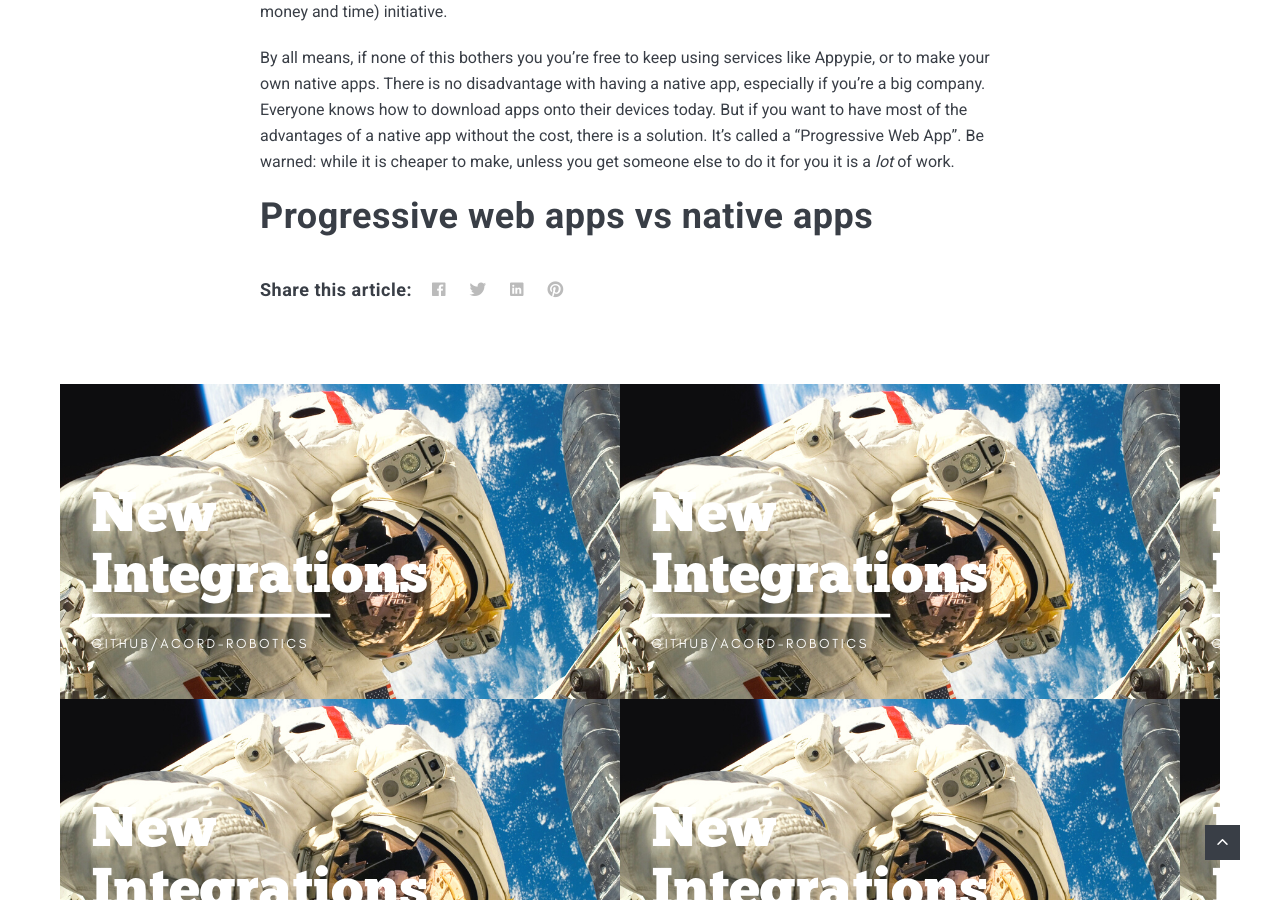
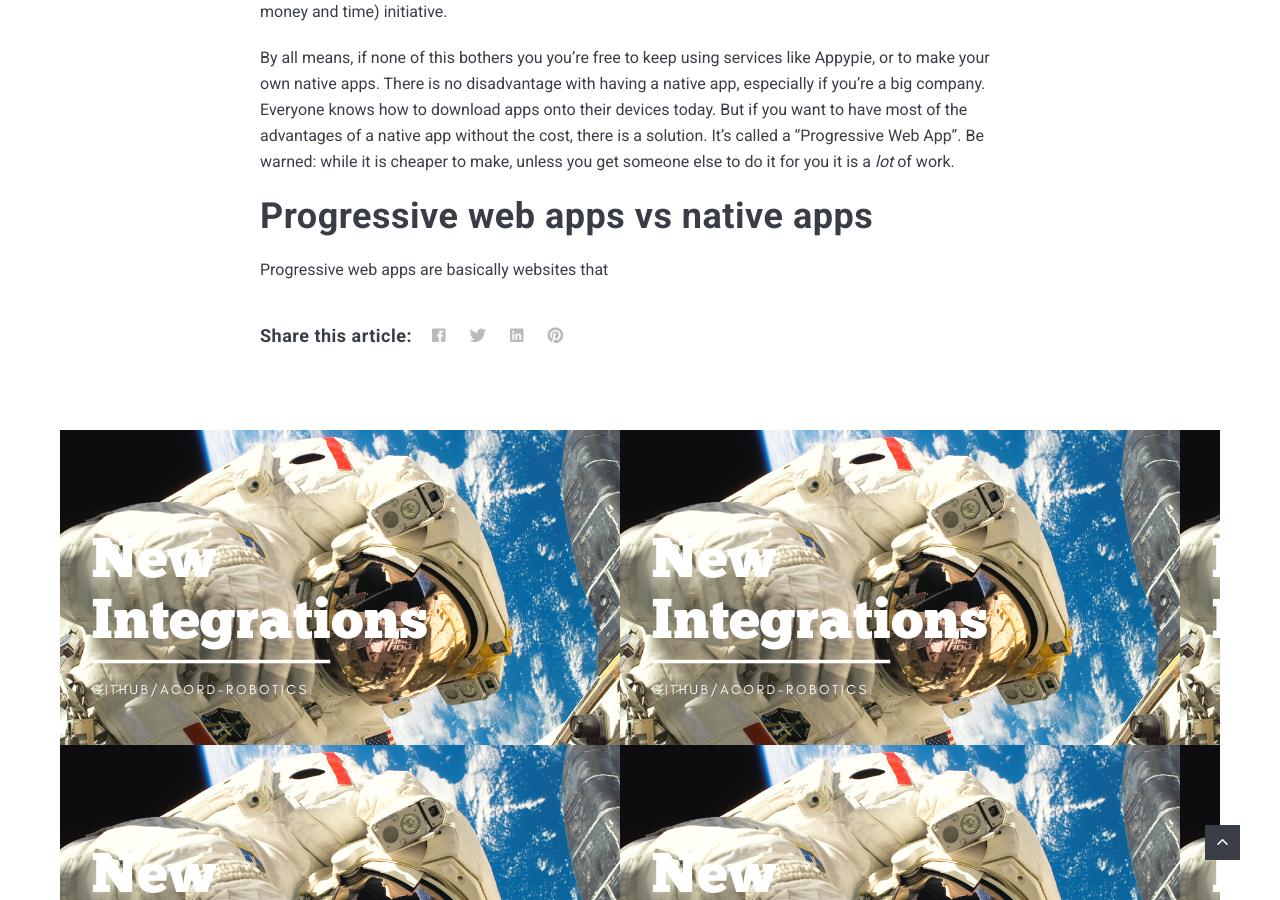
Before and after one commit to Gizmotronn/acord-robotics.github11, a Jekyll site: the page built from _posts/2018-07-19-why-a-brand-is-often-important.markdown, in a window 1280 px wide and 900 px high, scrolled down 2631 px. Built offline with Jekyll 4.4.1, drawn with Linux system fonts in a browser that asks for light colours; nearby versions of some CDN libraries; comment, search, counter and statistics services are not loaded.

Commit message:
Update 2018-07-19-why-a-brand-is-often-important.markdown

```diff
--- a/_posts/2018-07-19-why-a-brand-is-often-important.markdown
+++ b/_posts/2018-07-19-why-a-brand-is-often-important.markdown
@@ -37,3 +37,4 @@ To make it worse, the service you use will typically manage the publishing of yo
 By all means, if none of this bothers you you're free to keep using services like Appypie, or to make your own native apps. There is no disadvantage with having a native app, especially if you're a big company. Everyone knows how to download apps onto their devices today. But if you want to have most of the advantages of a native app without the cost, there is a solution. It's called a "Progressive Web App". Be warned: while it is cheaper to make, unless you get someone else to do it for you it is a *lot* of work.
 
 # Progressive web apps vs native apps
+Progressive web apps are basically websites that
```
